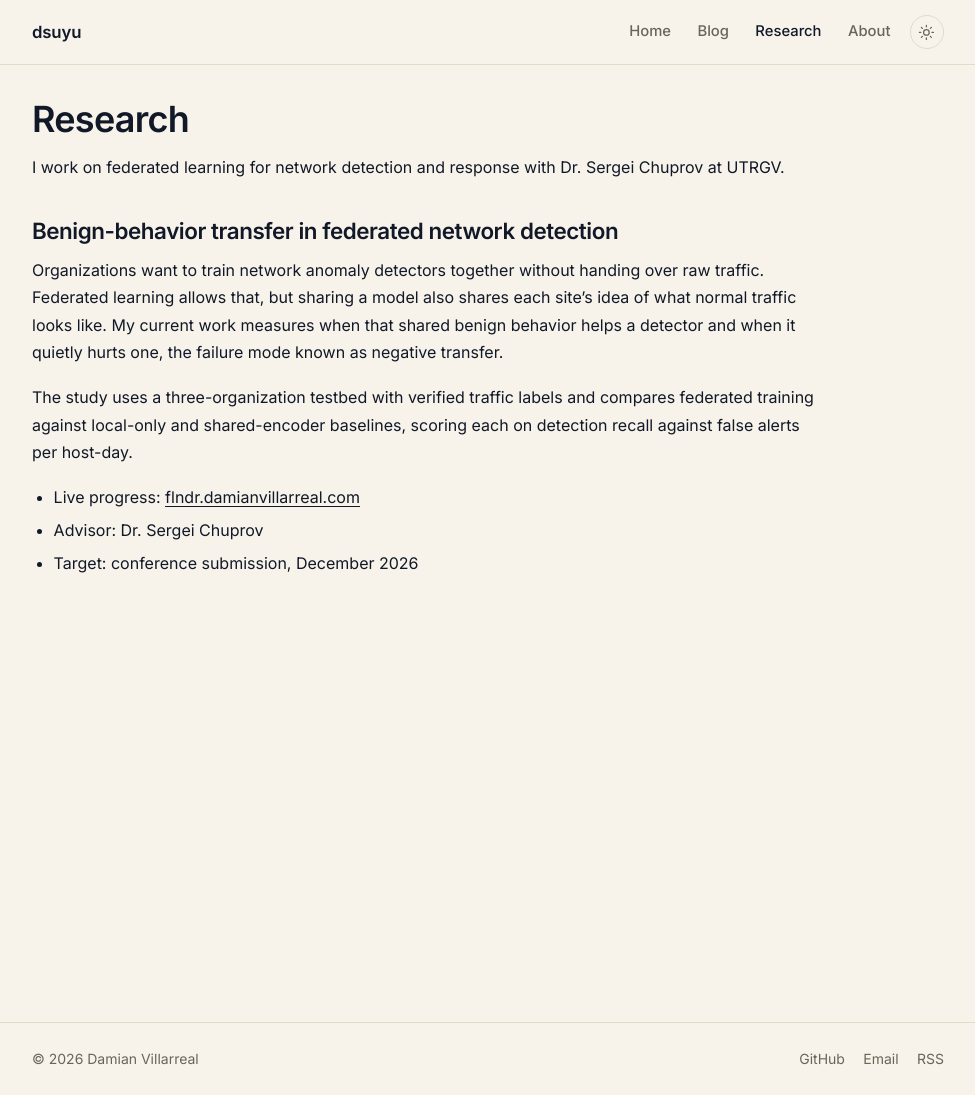
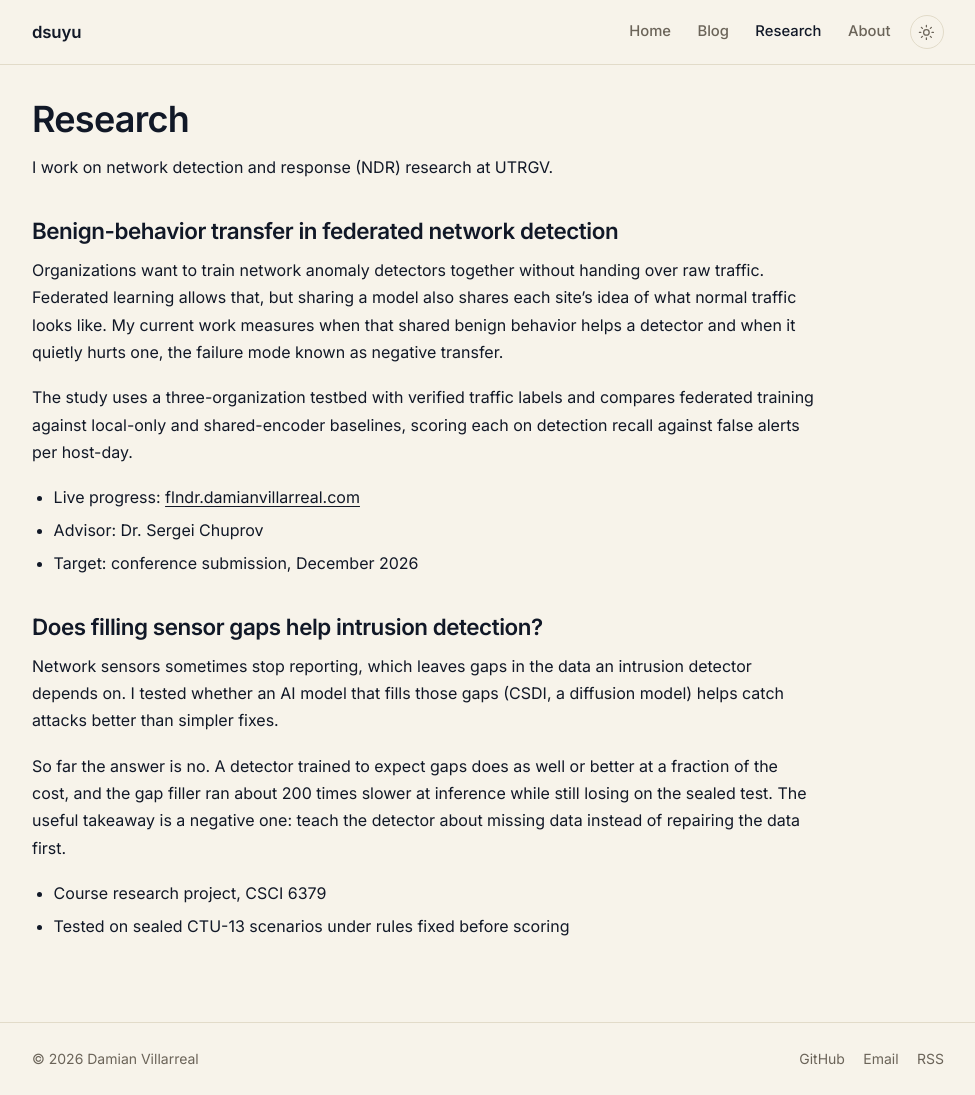
Before and after one commit to dsuyu1/dsuyu1.github.io, a Jekyll site: the page built from research.markdown, in a window 1280 px wide and 1095 px high. Shown: the whole window, without its empty margins (152-1127 px from the left). Built offline with Jekyll 4.4.1, drawn with Linux system fonts in a browser that asks for light colours.

Commit message:
Add Diffusion NDR study to Research page

```diff
--- a/research.markdown
+++ b/research.markdown
@@ -2,11 +2,10 @@
 layout: page
 title: Research
 permalink: /research/
-description: Damian Villarreal's research on federated learning for network detection and response.
+description: Damian Villarreal's research on network detection and response.
 ---
 
-I work on federated learning for network detection and response with Dr. Sergei
-Chuprov at UTRGV.
+I work on network detection and response (NDR) research at UTRGV.
 
 ## Benign-behavior transfer in federated network detection
 Organizations want to train network anomaly detectors together without handing
@@ -22,3 +21,17 @@ scoring each on detection recall against false alerts per host-day.
 - Live progress: [flndr.damianvillarreal.com](https://flndr.damianvillarreal.com)
 - Advisor: Dr. Sergei Chuprov
 - Target: conference submission, December 2026
+
+## Does filling sensor gaps help intrusion detection?
+Network sensors sometimes stop reporting, which leaves gaps in the data an
+intrusion detector depends on. I tested whether an AI model that fills those
+gaps (CSDI, a diffusion model) helps catch attacks better than simpler fixes.
+
+So far the answer is no. A detector trained to expect gaps does as well or
+better at a fraction of the cost, and the gap filler ran about 200 times slower
+at inference while still losing on the sealed test. The useful takeaway is a
+negative one: teach the detector about missing data instead of repairing the
+data first.
+
+- Course research project, CSCI 6379
+- Tested on sealed CTU-13 scenarios under rules fixed before scoring
```
